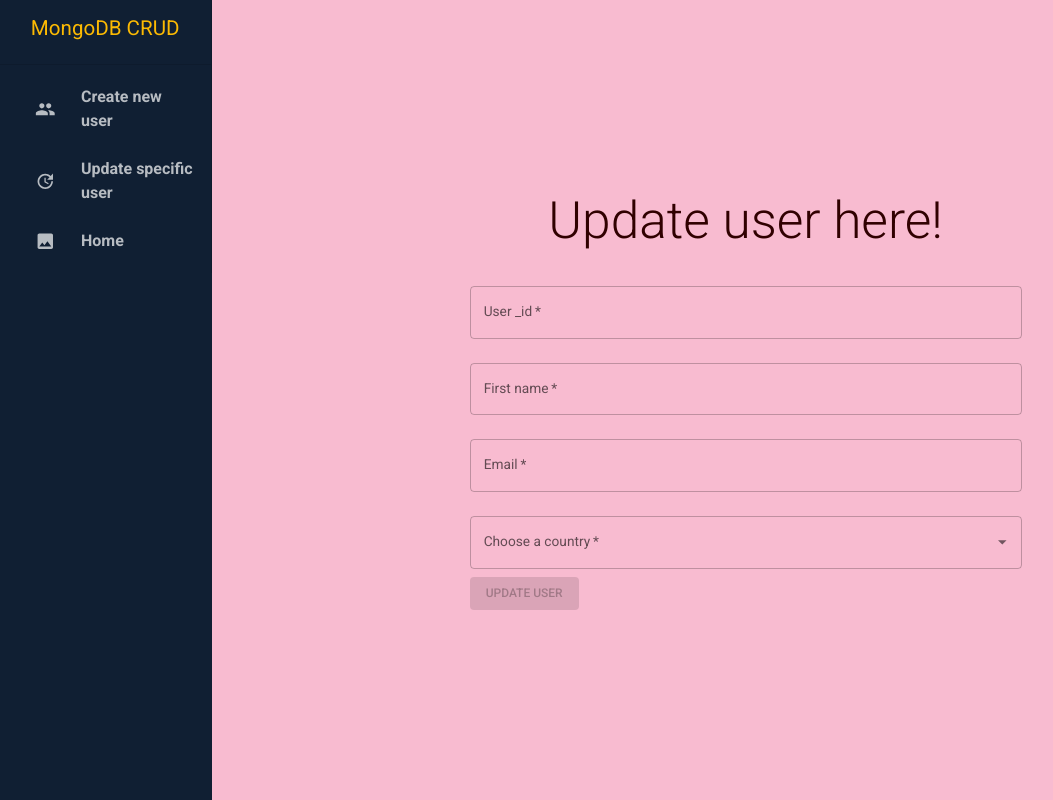
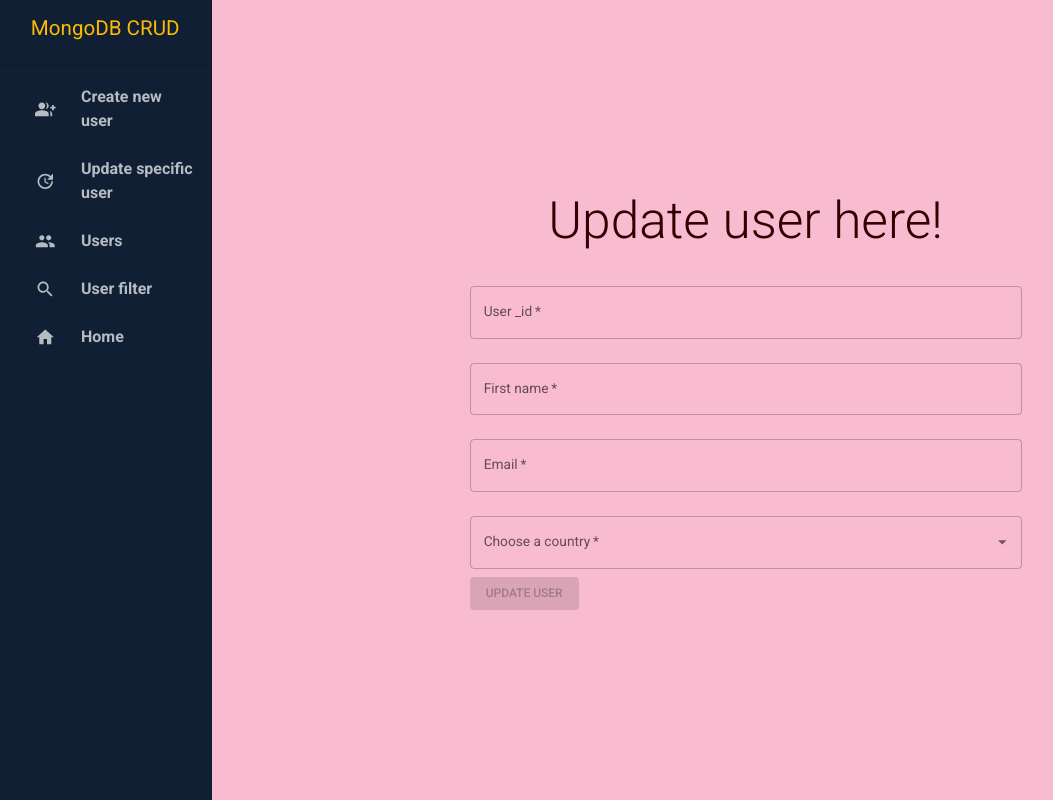
Before and after one commit to tyler-durden-0/test-nextjs-nestjs-mui-mongo, a Next.js app in the folder frontend/: page /update-user in a window 1280 px wide. Shown: the whole page, without its empty margins (1-1054 px from the left). Built offline with nearby package versions, Linux system fonts and the light colour scheme.

Commit message:
feat: changed navbar icons

```diff
--- a/frontend/app/components/navbar/consts/navbarItems.tsx
+++ b/frontend/app/components/navbar/consts/navbarItems.tsx
@@ -1,11 +1,13 @@
 import PeopleIcon from '@mui/icons-material/People';
-import ImageIcon from '@mui/icons-material/Image';
 import UpdateIcon from '@mui/icons-material/Update';
+import SearchIcon from '@mui/icons-material/Search';
+import HomeIcon from '@mui/icons-material/Home';
+import GroupAddIcon from '@mui/icons-material/GroupAdd';
 
 export const mainNavbarItems = [
     {
         id: 0,
-        icon: <PeopleIcon />,
+        icon: <GroupAddIcon />,
         label: 'Create new user',
         route: '/create-user',
     },
@@ -17,7 +19,19 @@ export const mainNavbarItems = [
     },
     {
         id: 2,
-        icon: <ImageIcon />,
+        icon: <PeopleIcon />,
+        label: 'Users',
+        route: '/',
+    },
+    {
+        id: 3,
+        icon: <SearchIcon />,
+        label: 'User filter',
+        route: '/',
+    },
+    {
+        id: 4,
+        icon: <HomeIcon />,
         label: 'Home',
         route: '/',
     },
```
